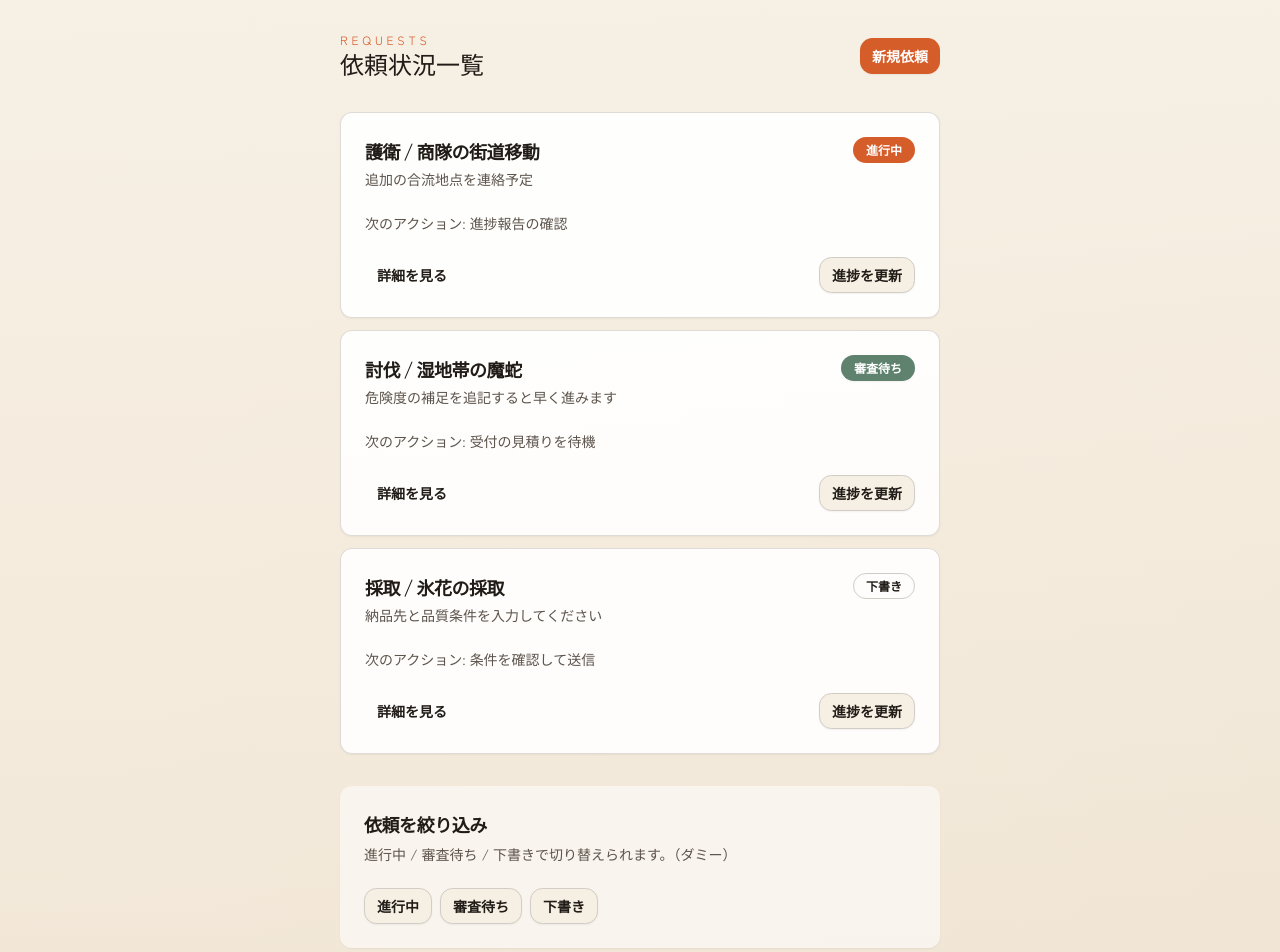
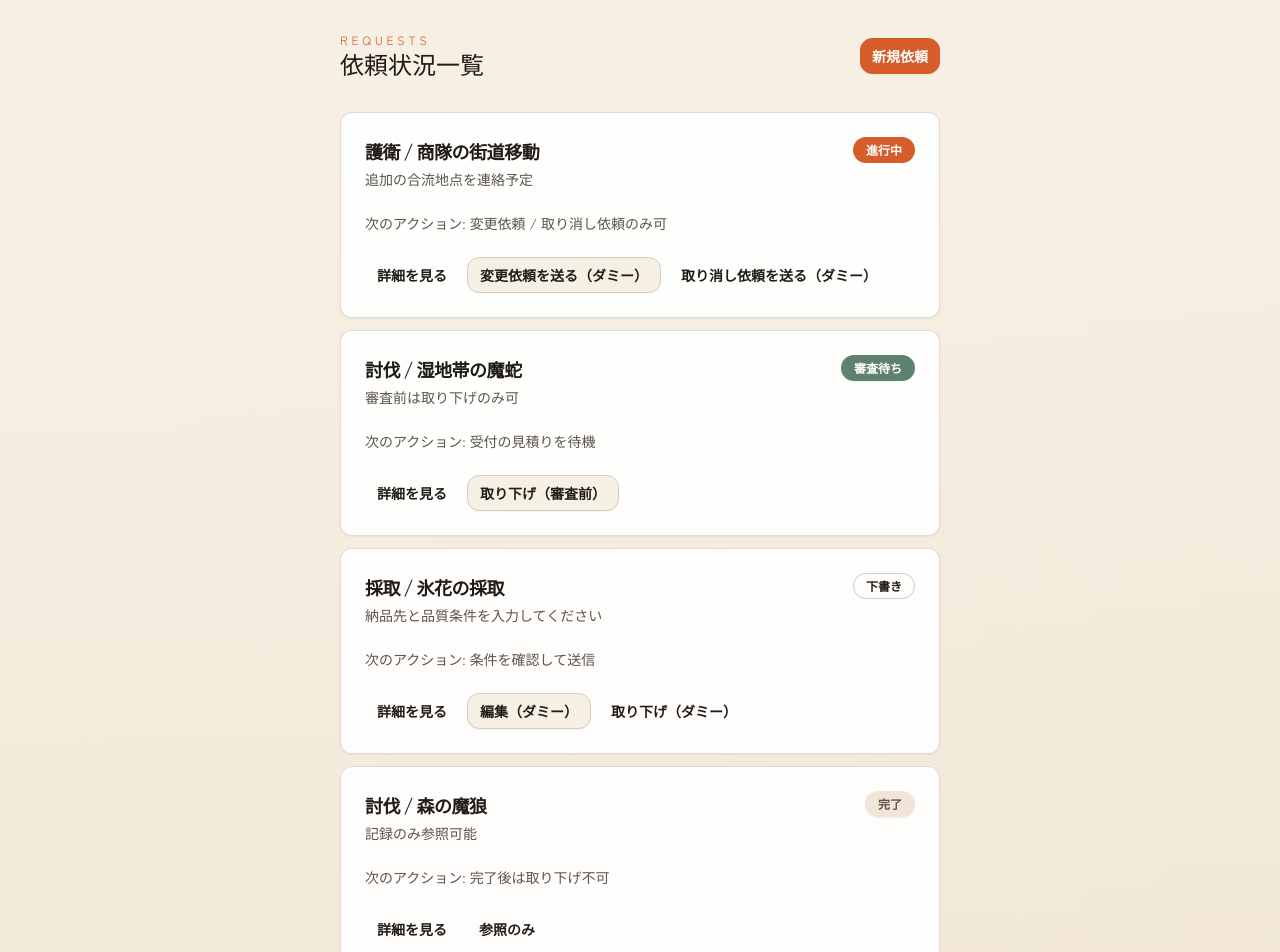
Before and after one commit to kazurego7/isekai-quest-agency, a Next.js app: page /requests in a window 1280 px wide. Shown: the top 952 px of the page. Built offline with nearby package versions, Linux system fonts and the light colour scheme.

Commit message:
Add dummy cancellation/change rules to requester flows

```diff
--- a/app/page.js
+++ b/app/page.js
@@ -27,14 +27,20 @@ const activeRequests = [
   {
     title: "護衛 / 商隊の街道移動",
     status: "進行中",
-    next: "進捗報告の確認",
-    detail: "追加の合流地点を連絡予定",
+    next: "変更依頼 or 取り消し依頼が送信可能",
+    detail: "依頼内容の変更は不可。進行中は変更依頼か取り消し依頼のみ可能。",
   },
   {
     title: "討伐 / 湿地帯の魔蛇",
     status: "審査待ち",
-    next: "受付の見積りを待機",
-    detail: "危険度の補足を追記すると早く進みます",
+    next: "取り下げのみ可",
+    detail: "審査前は内容変更不可。取り下げのみ可能です。",
+  },
+  {
+    title: "採取 / 氷花の採取",
+    status: "完了",
+    next: "参照のみ",
+    detail: "完了後は取り下げ不可。記録の閲覧のみ。",
   },
 ];
 
--- a/app/requests/[id]/page.js
+++ b/app/requests/[id]/page.js
@@ -22,7 +22,7 @@ const mockRequests = {
       { label: "報酬上限", value: "90,000G" },
     ],
     notes: "追加の合流地点を共有予定。夜間の休憩地点も確認中。",
-    next: "進捗報告を確認して返信",
+    next: "変更依頼 or 取り消し依頼が可能",
   },
   "req-002": {
     title: "討伐 / 湿地帯の魔蛇",
@@ -33,7 +33,7 @@ const mockRequests = {
       { label: "期限", value: "緊急 / 3日以内に対応希望" },
       { label: "報酬上限", value: "120,000G" },
     ],
-    notes: "危険度の補足を追記すると審査が早まります。",
+    notes: "審査前は取り下げのみ可能。内容変更は不可です。",
     next: "受付の見積りを待機",
   },
   "req-003": {
@@ -48,12 +48,39 @@ const mockRequests = {
     notes: "納品先と品質条件を追記してから送信してください。",
     next: "条件を確認して送信",
   },
+  "req-004": {
+    title: "討伐 / 森の魔狼",
+    status: "完了",
+    details: [
+      { label: "目的", value: "森の魔狼の討伐" },
+      { label: "場所", value: "北の森 / 周辺の村" },
+      { label: "期限", value: "完了済み" },
+      { label: "報酬上限", value: "150,000G" },
+    ],
+    notes: "完了後の取り下げや変更は不可。記録の参照のみ。",
+    next: "参照のみ",
+  },
 };
 
 const statusStyle = {
   進行中: "default",
   審査待ち: "secondary",
   下書き: "outline",
+  完了: "muted",
+};
+
+const actionsByStatus = {
+  下書き: [
+    { label: "編集（ダミー）", href: "/requests/new", variant: "outline" },
+    { label: "送信（ダミー）", href: "/requests", variant: "default" },
+    { label: "取り下げ（ダミー）", href: "/requests", variant: "ghost" },
+  ],
+  審査待ち: [{ label: "取り下げ（審査前）", href: "/requests", variant: "outline" }],
+  進行中: [
+    { label: "変更依頼を送る（ダミー）", href: "/requests", variant: "outline" },
+    { label: "取り消し依頼を送る（ダミー）", href: "/requests", variant: "ghost" },
+  ],
+  完了: [{ label: "参照のみ", href: "/requests", variant: "ghost" }],
 };
 
 export default function RequestDetail({ params }) {
@@ -108,12 +135,11 @@ export default function RequestDetail({ params }) {
             </Card>
           </CardContent>
           <CardFooter className="flex flex-wrap gap-2">
-            <Button size="sm" variant="outline">
-              進捗を更新（ダミー）
-            </Button>
-            <Button size="sm" variant="ghost">
-              受付に相談（ダミー）
-            </Button>
+            {(actionsByStatus[request.status] ?? []).map((action) => (
+              <Button key={action.label} size="sm" variant={action.variant} asChild>
+                <Link href={action.href}>{action.label}</Link>
+              </Button>
+            ))}
           </CardFooter>
         </Card>
 
--- a/app/requests/page.js
+++ b/app/requests/page.js
@@ -17,13 +17,13 @@ const requests = [
     title: "護衛 / 商隊の街道移動",
     status: "進行中",
     summary: "追加の合流地点を連絡予定",
-    next: "進捗報告の確認",
+    next: "変更依頼 / 取り消し依頼のみ可",
   },
   {
     id: "req-002",
     title: "討伐 / 湿地帯の魔蛇",
     status: "審査待ち",
-    summary: "危険度の補足を追記すると早く進みます",
+    summary: "審査前は取り下げのみ可",
     next: "受付の見積りを待機",
   },
   {
@@ -33,12 +33,33 @@ const requests = [
     summary: "納品先と品質条件を入力してください",
     next: "条件を確認して送信",
   },
+  {
+    id: "req-004",
+    title: "討伐 / 森の魔狼",
+    status: "完了",
+    summary: "記録のみ参照可能",
+    next: "完了後は取り下げ不可",
+  },
 ];
 
 const statusStyle = {
   進行中: "default",
   審査待ち: "secondary",
   下書き: "outline",
+  完了: "muted",
+};
+
+const actionsByStatus = {
+  下書き: [
+    { label: "編集（ダミー）", href: "/requests/new", variant: "outline" },
+    { label: "取り下げ（ダミー）", href: "/requests", variant: "ghost" },
+  ],
+  審査待ち: [{ label: "取り下げ（審査前）", href: "/requests", variant: "outline" }],
+  進行中: [
+    { label: "変更依頼を送る（ダミー）", href: "/requests", variant: "outline" },
+    { label: "取り消し依頼を送る（ダミー）", href: "/requests", variant: "ghost" },
+  ],
+  完了: [{ label: "参照のみ", href: "/requests", variant: "ghost" }],
 };
 
 export default function RequestsPage() {
@@ -68,13 +89,15 @@ export default function RequestsPage() {
               <CardContent>
                 <p className="text-sm text-muted-foreground">次のアクション: {req.next}</p>
               </CardContent>
-              <CardFooter className="justify-between">
+              <CardFooter className="flex flex-wrap gap-2">
                 <Button variant="ghost" size="sm" asChild>
                   <Link href={`/requests/${req.id}`}>詳細を見る</Link>
                 </Button>
-                <Button variant="outline" size="sm" asChild>
-                  <Link href={`/requests/${req.id}`}>進捗を更新</Link>
-                </Button>
+                {(actionsByStatus[req.status] ?? []).map((action) => (
+                  <Button key={action.label} variant={action.variant} size="sm" asChild>
+                    <Link href={action.href}>{action.label}</Link>
+                  </Button>
+                ))}
               </CardFooter>
             </Card>
           ))}
```
